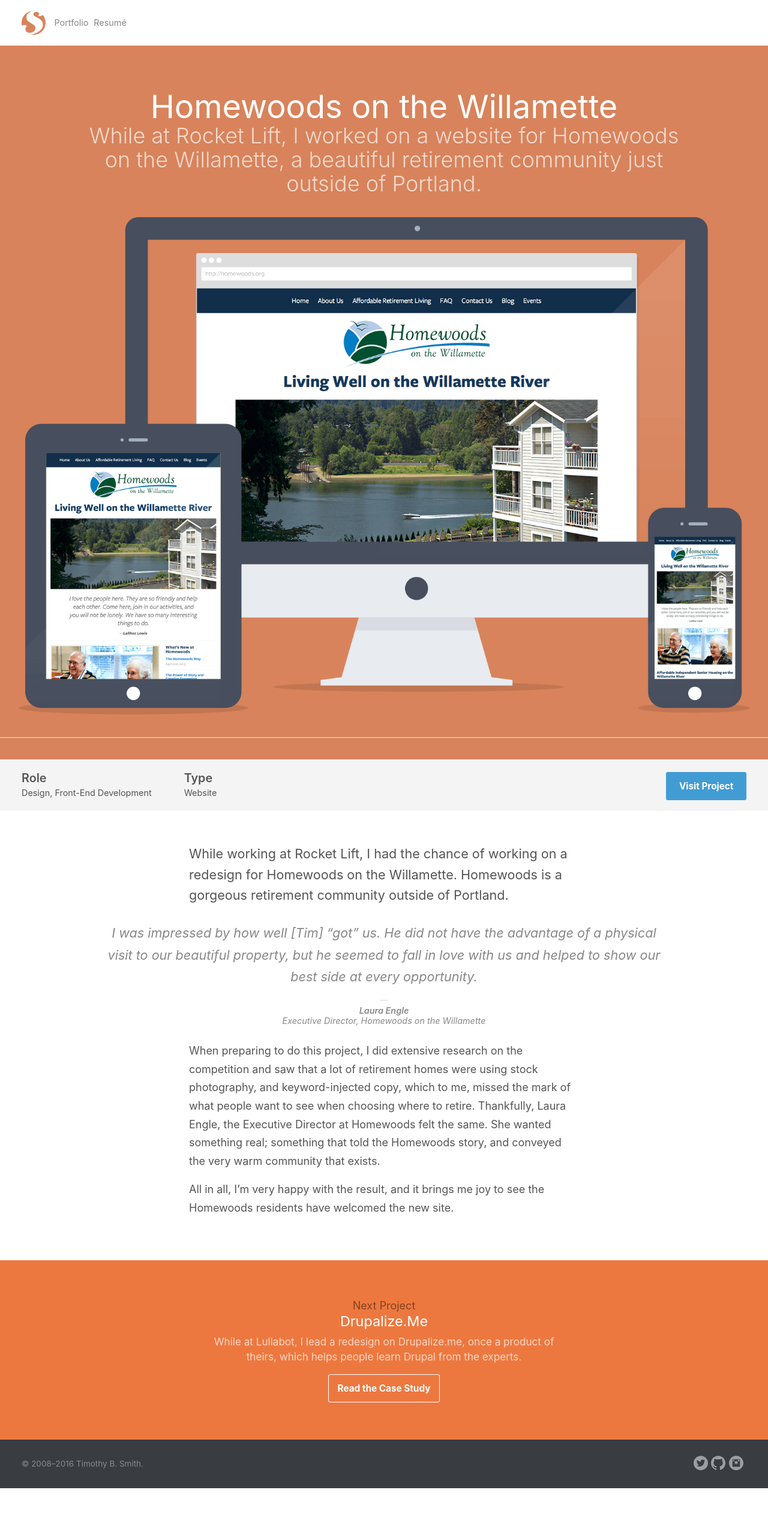
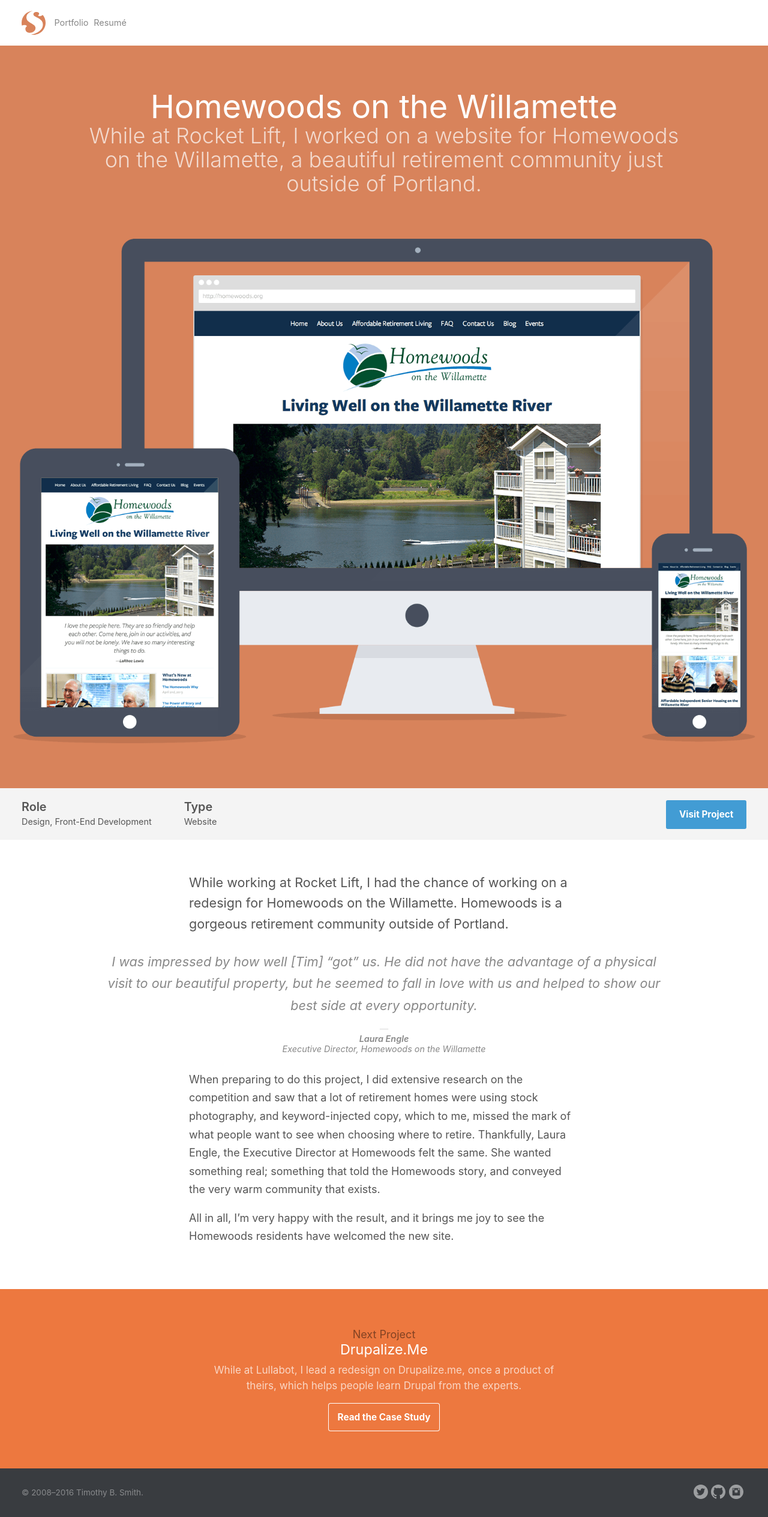
Before and after one commit to xavibenjamin/ttimsmith.com, a Jekyll site: the page built from _work/2013-05-01-homewoods.md, in a window 1280 px wide. Shown: the whole page at 60% size. Built offline with Jekyll 4.4.1, drawn with Linux system fonts in a browser that asks for light colours; some web fonts are replaced; before the commit the page ends 2481 px from its top, so only the background shows below that.

Commit message:
Fix hero placement and bg situation

```diff
--- a/assets/stylesheets/_layout/_pages.scss
+++ b/assets/stylesheets/_layout/_pages.scss
@@ -82,11 +82,10 @@
 }
 
 .portfolio__hero {
-  border-bottom: 1px solid #EEE;
   margin: 0 auto;
   max-width: 1700px;
   overflow: hidden;
-  padding: 2rem 1rem 0;
+  padding: 4rem .5rem 0;
 }
 
 .portfolio__meta {
```
